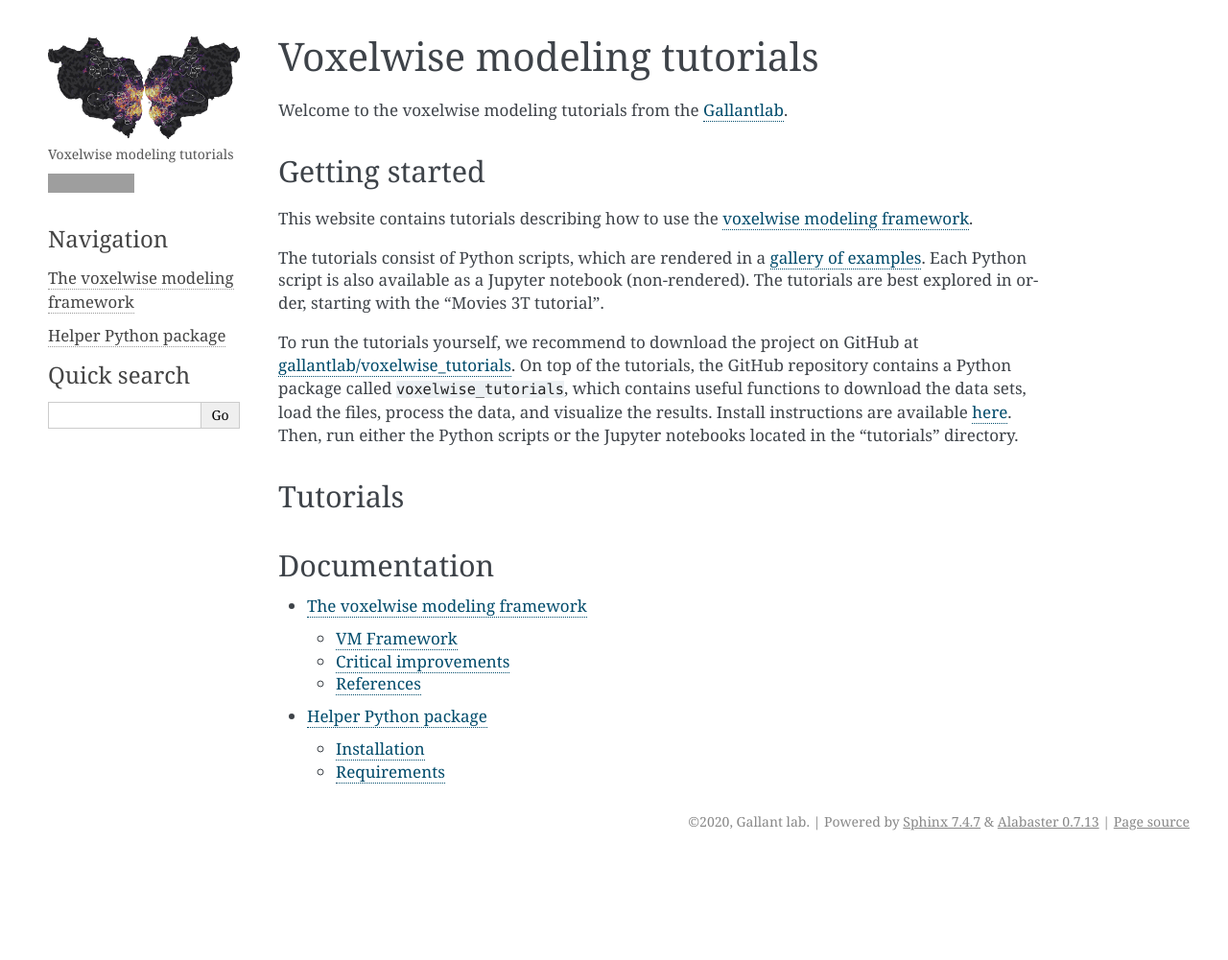
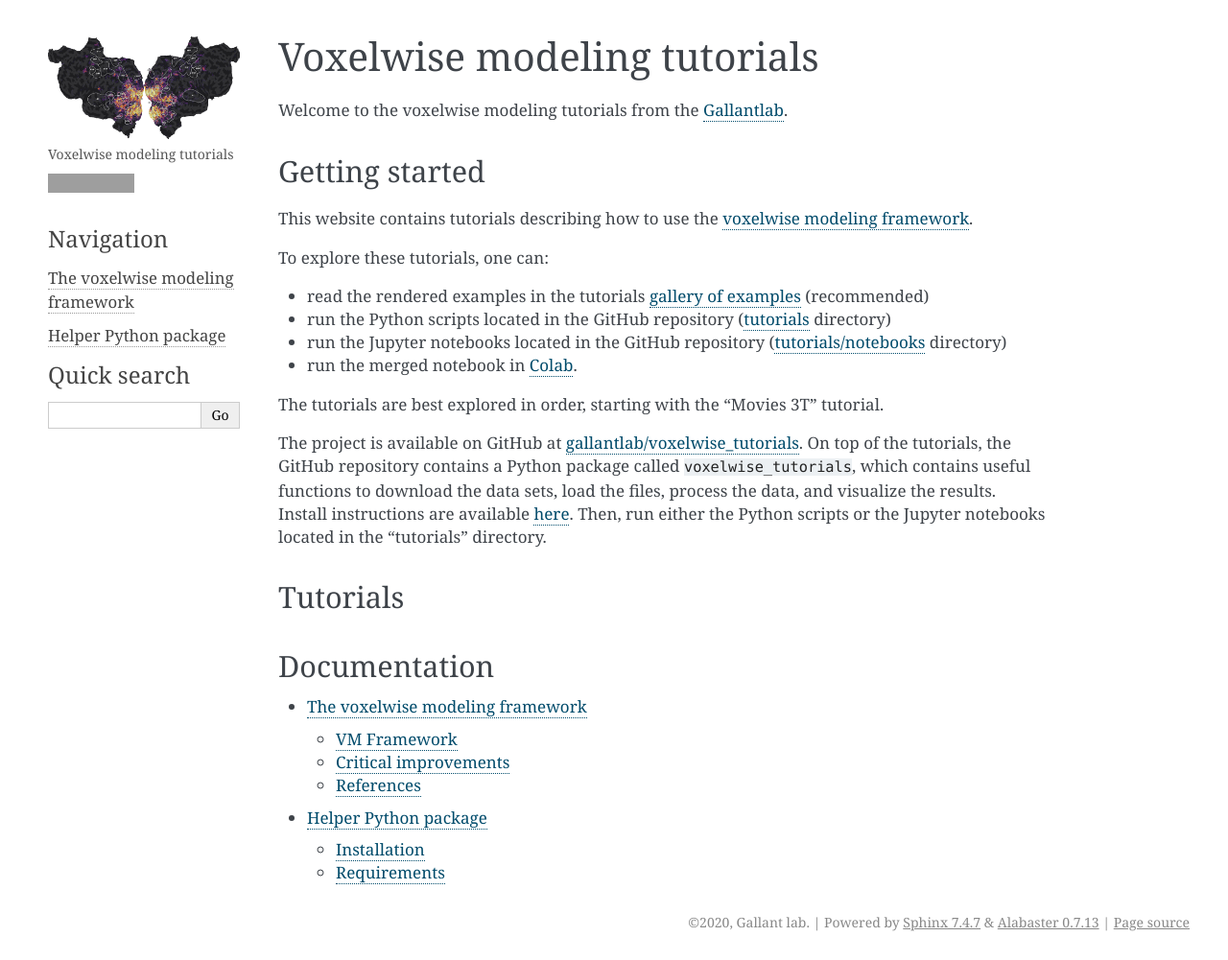
Before and after one commit to gallantlab/voxelwise_tutorials, a Sphinx documentation site: the page built from doc/index.rst, in a window 1280 px wide and 1001 px high. Shown: the whole window at 96% size. Built offline with Sphinx 7.4.7, drawn with Linux system fonts in a browser that asks for light colours; pages that are not in the unit, such as notebooks, are missing from menus; grey boxes are pictures that could not be loaded.

Commit message:
DOC update website text

```diff
--- a/doc/index.rst
+++ b/doc/index.rst
@@ -11,13 +11,22 @@ Getting started
 This website contains tutorials describing how to use the
 `voxelwise modeling framework <voxelwise_modeling.html>`_.
 
-The tutorials consist of Python scripts, which are rendered in a `gallery of
-examples <_auto_examples/index.html>`_. Each Python script is also available as
-a Jupyter notebook (non-rendered). The tutorials are best explored in
-order, starting with the "Movies 3T tutorial".
+To explore these tutorials, one can:
 
-To run the tutorials yourself, we recommend to download the project on GitHub
-at `gallantlab/voxelwise_tutorials
+- read the rendered examples in the tutorials
+  `gallery of examples <_auto_examples/index.html>`_ (recommended)
+- run the Python scripts located in the GitHub repository (`tutorials <https://github.com/gallantlab/voxelwise_tutorials/tree/main/tutorials>`_ directory)
+- run the Jupyter notebooks located in the GitHub repository
+  (`tutorials/notebooks
+  <https://github.com/gallantlab/voxelwise_tutorials/tree/main/tutorials/notebooks>`_
+  directory)
+- run the merged notebook in
+  `Colab <https://colab.research.google.com/github/gallantlab/voxelwise_tutorials/blob/main/tutorials/notebooks/movies_3T/merged_for_colab.ipynb>`_.
+
+The tutorials are best explored in order, starting with the "Movies 3T"
+tutorial.
+
+The project is available on GitHub at `gallantlab/voxelwise_tutorials
 <https://github.com/gallantlab/voxelwise_tutorials>`_. On top of the tutorials,
 the GitHub repository contains a Python package called ``voxelwise_tutorials``,
 which contains useful functions to download the data sets, load the files,
```
Also changed, not shown: doc/voxelwise_package.rst (+8 -1 lines), 3 other files.
